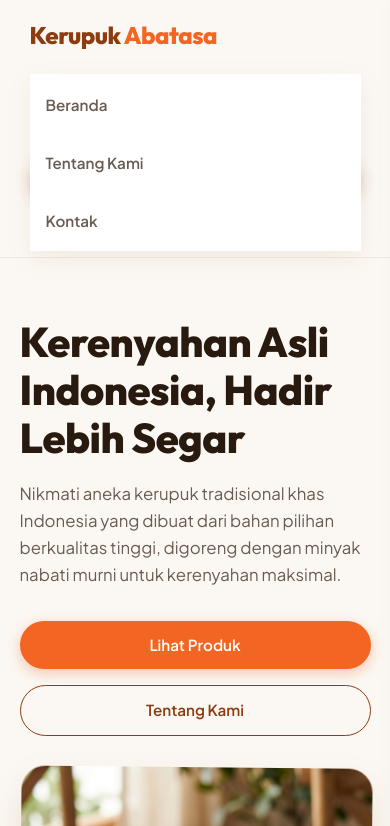
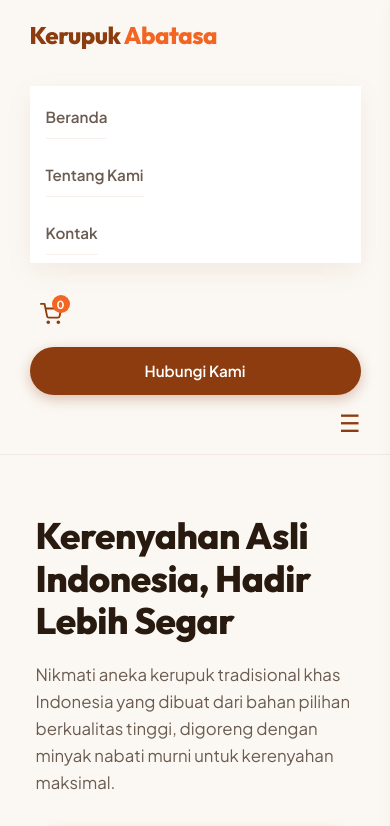
Before and after one commit to muhmicof/kerupuk-abatasa, a plain HTML site: page index.html in a window 390 px wide. Both pictures are taken after a click on the button "Toggle Navigation". Shown: the top 826 px of the page. Drawn offline with Linux system fonts and the light colour scheme.

Commit message:
Strengthen mobile responsiveness for desktop layout on phone

```diff
--- a/styles.css
+++ b/styles.css
@@ -57,12 +57,17 @@ html {
 
 body {
   overflow-x: hidden;
+  min-width: 0;
 }
 
 img {
   max-width: 100%;
   height: auto;
   display: block;
+}
+
+* {
+  min-width: 0;
 }
 
 a {
@@ -87,6 +92,7 @@ button {
   width: 90%;
   max-width: 1200px;
   margin: 0 auto;
+  padding: 0 16px;
 }
 
 /* Buttons */
@@ -178,11 +184,13 @@ button {
   justify-content: space-between;
   gap: 20px;
   flex-wrap: wrap;
+  position: relative;
 }
 
 .header nav {
   position: relative;
   width: 100%;
+  z-index: 1100;
 }
 
 .logo {
@@ -246,12 +254,14 @@ button {
   border-radius: var(--radius-pill);
   font-size: 0.88rem;
   width: 180px;
+  max-width: 100%;
   transition: var(--transition);
   border: 1px solid transparent;
 }
 
 .search-box input:focus {
   width: 230px;
+  max-width: 100%;
   background-color: var(--bg-white);
   border-color: var(--primary-brown);
   box-shadow: 0 0 0 3px rgba(141, 60, 15, 0.1);
@@ -1022,7 +1032,7 @@ button {
   position: fixed;
   top: 0;
   right: -420px;
-  width: 100%;
+  width: min(100%, 400px);
   max-width: 400px;
   height: 100vh;
   background-color: var(--bg-white);
@@ -1031,6 +1041,7 @@ button {
   display: flex;
   flex-direction: column;
   transition: right 0.4s cubic-bezier(0.4, 0, 0.2, 1);
+  overflow-y: auto;
 }
 
 .cart-drawer.active {
@@ -1150,8 +1161,21 @@ button {
     font-size: 2.6rem;
   }
 
+  .hero-content p {
+    max-width: 100%;
+  }
+
+  .hero-buttons {
+    flex-direction: column;
+    align-items: stretch;
+  }
+
   .products-grid {
     grid-template-columns: repeat(2, 1fr);
+  }
+
+  .product-card {
+    min-width: 0;
   }
 
   .testimonials-grid, .features-grid {
@@ -1165,19 +1189,23 @@ button {
 
 @media (max-width: 768px) {
   .header .container {
-    align-items: center;
+    flex-direction: column;
+    align-items: stretch;
     padding: 0 12px;
+  }
+
+  .header nav {
+    width: 100%;
+    margin-top: 12px;
   }
 
   .nav-menu {
     display: none;
-    position: absolute;
-    top: 100%;
-    left: 0;
+    position: static;
     width: 100%;
     background-color: var(--bg-white);
     flex-direction: column;
-    padding: 18px 20px;
+    padding: 18px 16px;
     box-shadow: var(--shadow-md);
     z-index: 1100;
   }
@@ -1193,35 +1221,49 @@ button {
   .nav-link {
     padding: 12px 0;
     width: 100%;
+    border-bottom: 1px solid rgba(141, 60, 15, 0.08);
+  }
+
+  .nav-link.active::after {
+    display: none;
   }
 
   .mobile-toggle {
     display: block;
+    align-self: flex-end;
   }
 
   .header-actions {
     width: 100%;
-    justify-content: flex-end;
-    gap: 10px;
+    flex-direction: column;
+    align-items: stretch;
+    justify-content: flex-start;
+    gap: 12px;
     margin-top: 14px;
-    flex-wrap: wrap;
+  }
+
+  .search-box {
+    width: 100%;
+    max-width: 100%;
+  }
+
+  .search-box input {
+    width: 100%;
+  }
+
+  .search-box input:focus {
+    width: 100%;
   }
 
   .btn-brown {
-    padding: 10px 16px;
-    font-size: 0.92rem;
+    width: 100%;
+    padding: 12px 16px;
+    font-size: 0.95rem;
   }
 
   .cart-trigger {
     padding: 10px;
-  }
-
-  .search-box input {
-    width: 130px;
-  }
-
-  .search-box input:focus {
-    width: 160px;
+    align-self: flex-start;
   }
 
   .store-info-overlay {
@@ -1259,6 +1301,43 @@ button {
 
   .cart-drawer {
     max-width: 100%;
+    width: 100%;
+  }
+
+  .hero-content h1 {
+    font-size: 2.3rem;
+  }
+
+  .hero-buttons {
+    flex-direction: column;
+    gap: 12px;
+  }
+
+  .product-card {
+    width: 100%;
+  }
+
+  .footer-grid {
+    grid-template-columns: 1fr;
+  }
+}
+
+  .header-actions {
+    flex-direction: column;
+    align-items: stretch;
+  }
+
+  .search-box {
+    width: 100%;
+  }
+
+  .search-box input {
+    width: 100%;
+  }
+
+  .hero-buttons {
+    flex-direction: column;
+    gap: 12px;
   }
 
   .products-grid {
```
